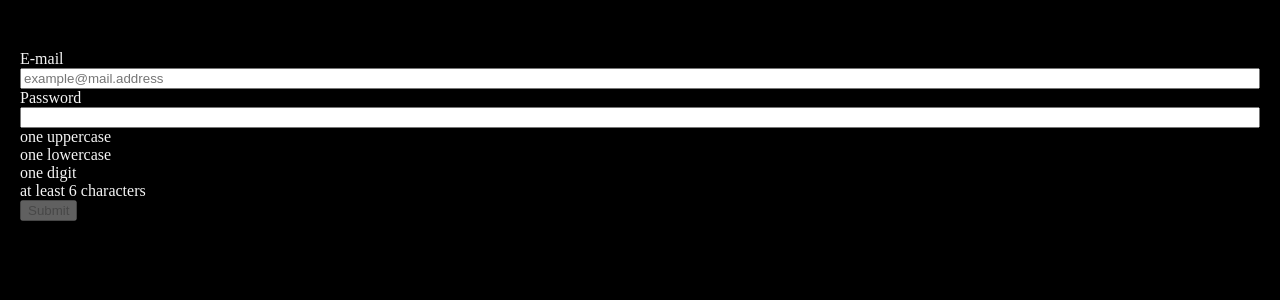
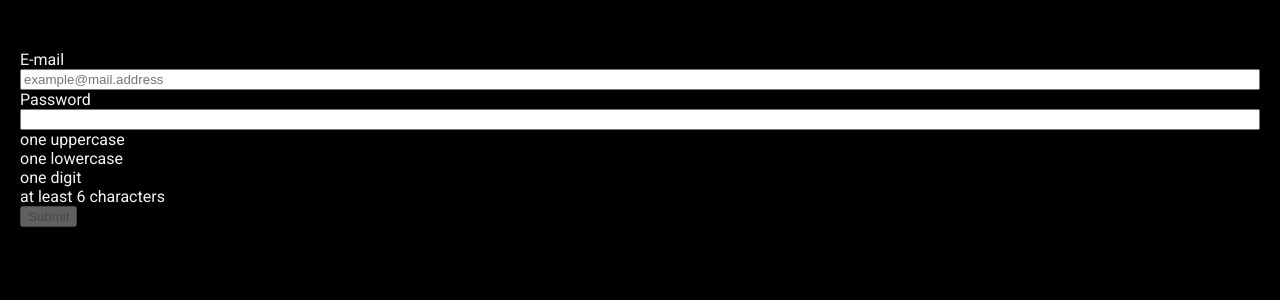
Before and after one commit to SirRandomName/homework, an Angular app: page /login in a window 1280 px wide. Shown: the top 300 px of the page. Built offline with nearby package versions, Linux system fonts and the light colour scheme.

Commit message:
feat: new font styles

```diff
--- a/src/index.html
+++ b/src/index.html
@@ -2,10 +2,11 @@
 <html lang="en">
   <head>
     <meta charset="utf-8" />
-    <title>Homework</title>
+    <title>MovieDB</title>
     <base href="/" />
     <meta name="viewport" content="width=device-width, initial-scale=1" />
-    <link rel="icon" type="image/x-icon" href="favicon.ico" />
+    <link rel="icon" type="image/x-icon" href="assets/film.svg#film" />
+    <link href="https://fonts.googleapis.com/css2?family=Righteous&family=Roboto&display=swap" rel="stylesheet" />
   </head>
   <body>
     <main>
--- a/src/styles/bootstrap.scss
+++ b/src/styles/bootstrap.scss
@@ -6,6 +6,7 @@
 body {
   background-color: var(--background);
   color: var(--background-text);
+  font-family: 'Roboto', sans-serif;
 }
 
 main {
```
Also changed, not shown: src/assets/film.svg (added).
